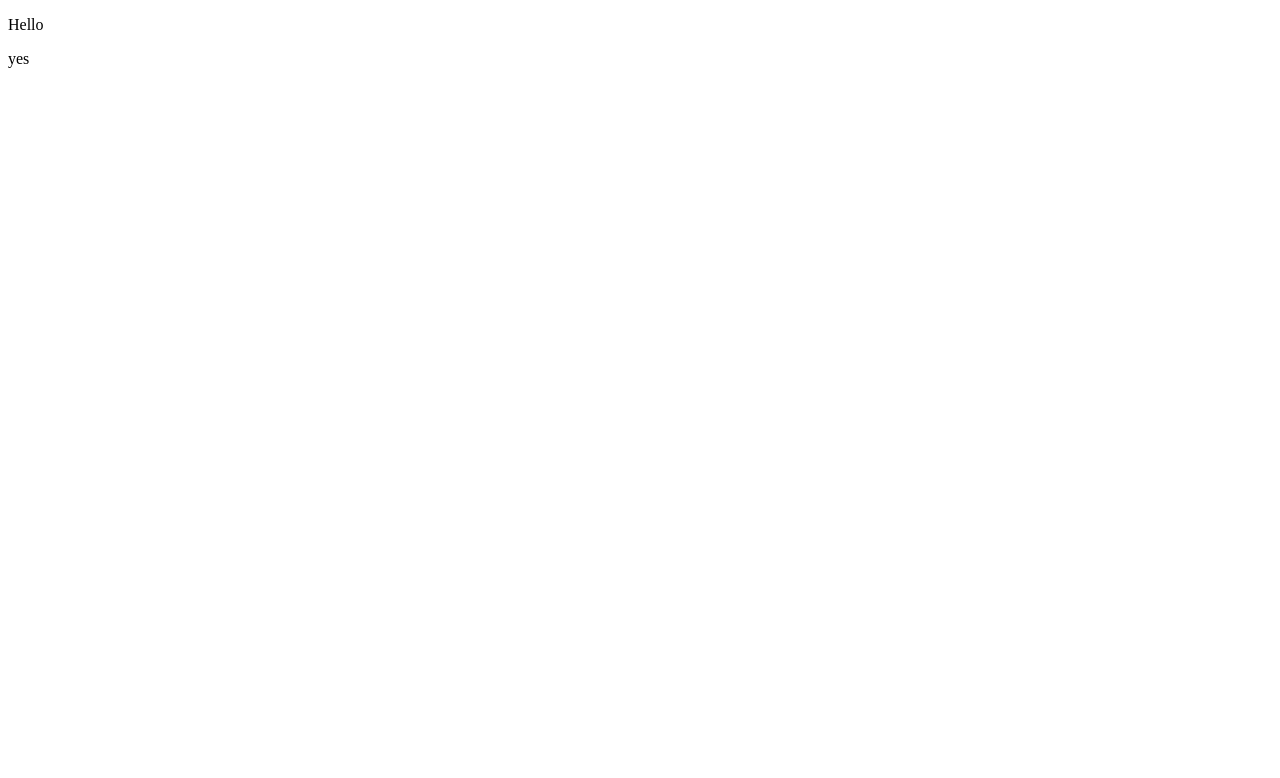
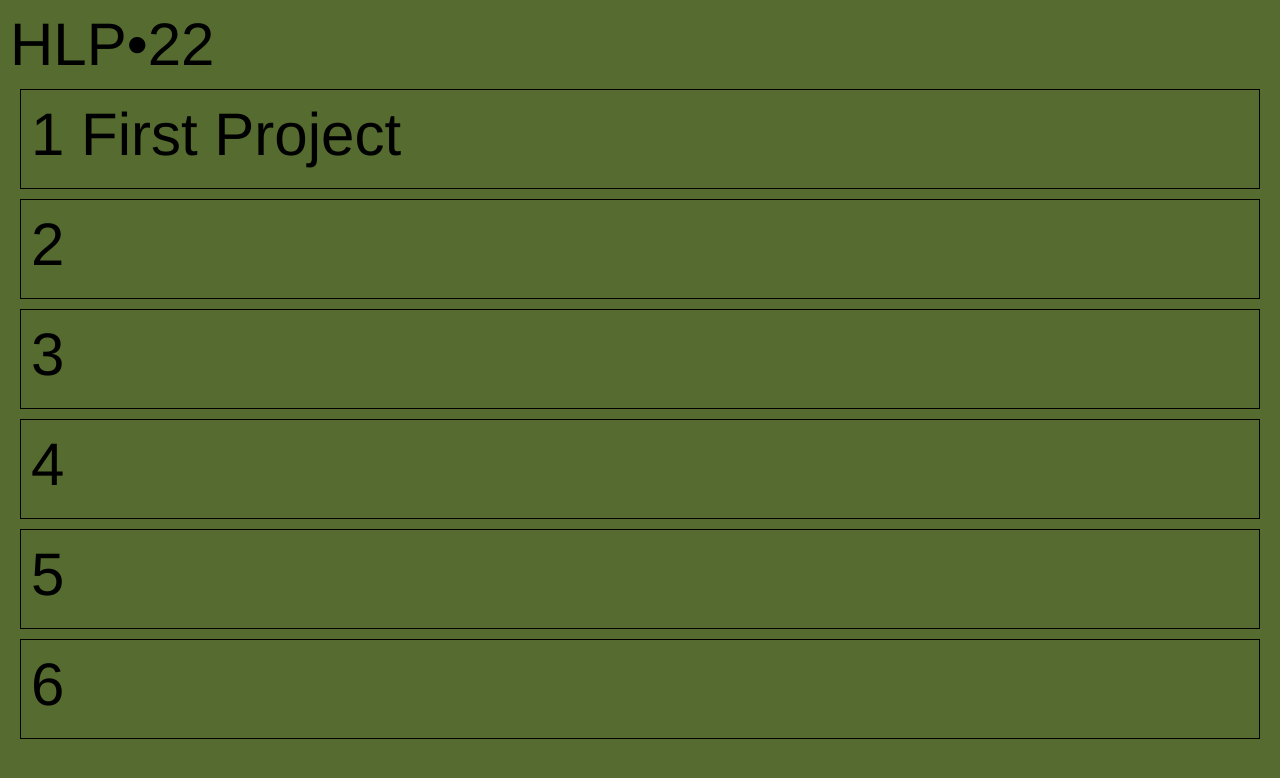
Before and after one commit to thehamish/TestGit, a plain HTML site: page index.html in a window 1280 px wide. Drawn offline with Linux system fonts and the light colour scheme.

Commit message:
finished making a few boxes with CSS Grid

```diff
--- a/app.js
+++ b/app.js
@@ -6,8 +6,10 @@
 
 let title, description, format;
 let message = document.querySelector('.FirstCommit');
+title = document.querySelector('.title');
 // title = "Hamish's First Commit";
 
 console.log(title,description,format,message);
-message.textContent = "Hello";
-document.write('yes');
+message.textContent = "HLP•22";
+title.textContent = "1 First Project";
+// document.write('yes');
--- a/index.html
+++ b/index.html
@@ -4,10 +4,20 @@
     <meta charset="UTF-8">
     <meta http-equiv="X-UA-Compatible" content="IE=edge">
     <meta name="viewport" content="width=device-width, initial-scale=1.0">
+    <link rel="stylesheet" href="styles.css">
     <title>Document</title>
 </head>
 <body>
     <p class="FirstCommit"></p>
+
+    <div class="container">
+        <div><p class="title"></p></div>
+        <div>2</div>
+        <div>3</div>
+        <div>4</div>
+        <div>5</div>
+        <div>6</div>
+    </div>
     <script src="app.js"></script>
 </body>
 </html>
--- a/styles.css
+++ b/styles.css
@@ -0,0 +1,35 @@
+* {
+    margin: 0;
+    padding: 0;
+    box-sizing: border-box;
+  }
+
+body {
+    background-color: darkolivegreen;
+    font-size: 60px;
+    font-family: 'Helvetica';
+    padding: 10px;
+}
+
+.container {
+    display:grid;
+    grid-template-columns:auto;
+    /* column-gap: 10px; */
+    /* row-gap: 10px; */
+    /* background: grey; */
+    gap:10px;
+    padding:10px;
+}
+
+.container div {
+    /* background-color: aliceblue; */
+    border: 1px solid black;
+    height: 100px;
+    padding: 10px;
+    transition: 0.5s all;
+}
+
+.container div:hover {
+    background-color: antiquewhite;
+    color: darkolivegreen;
+}
```
